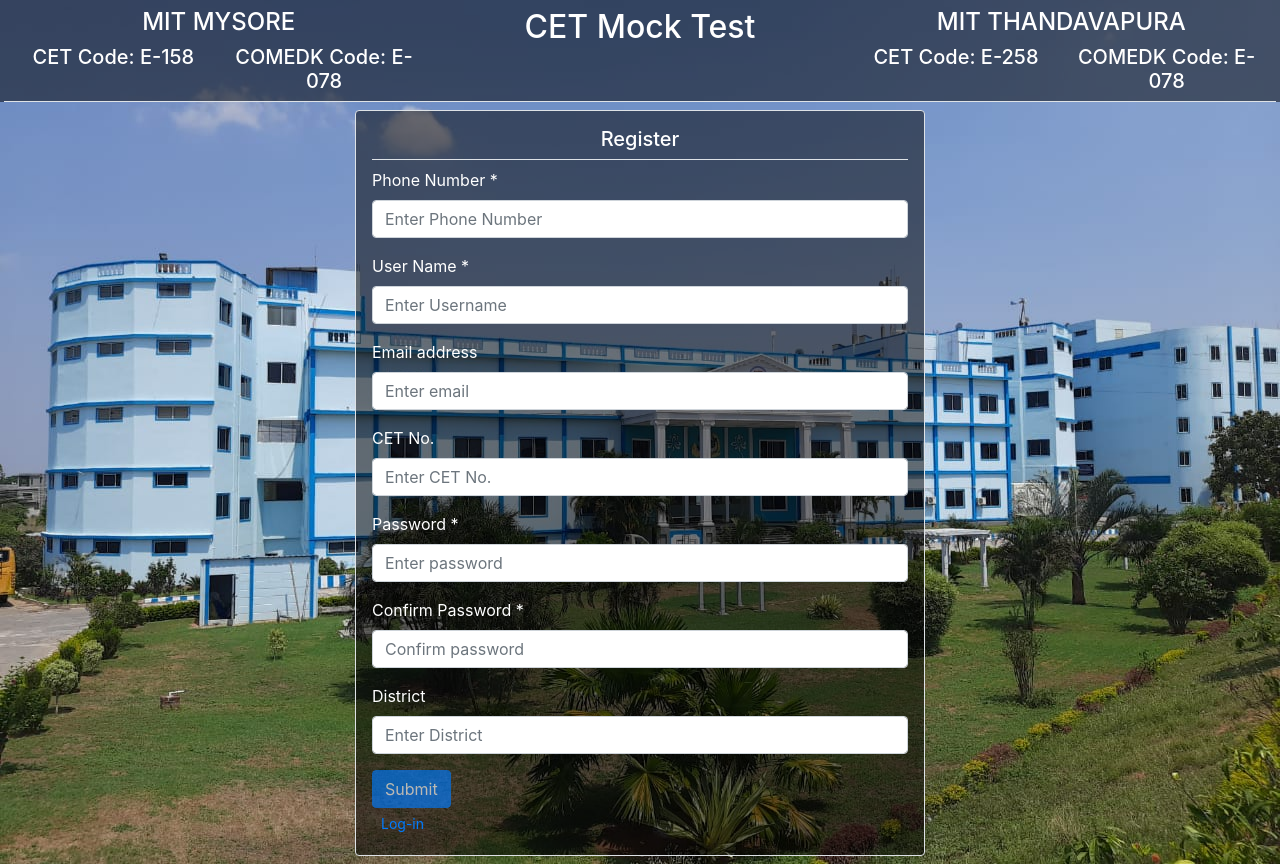
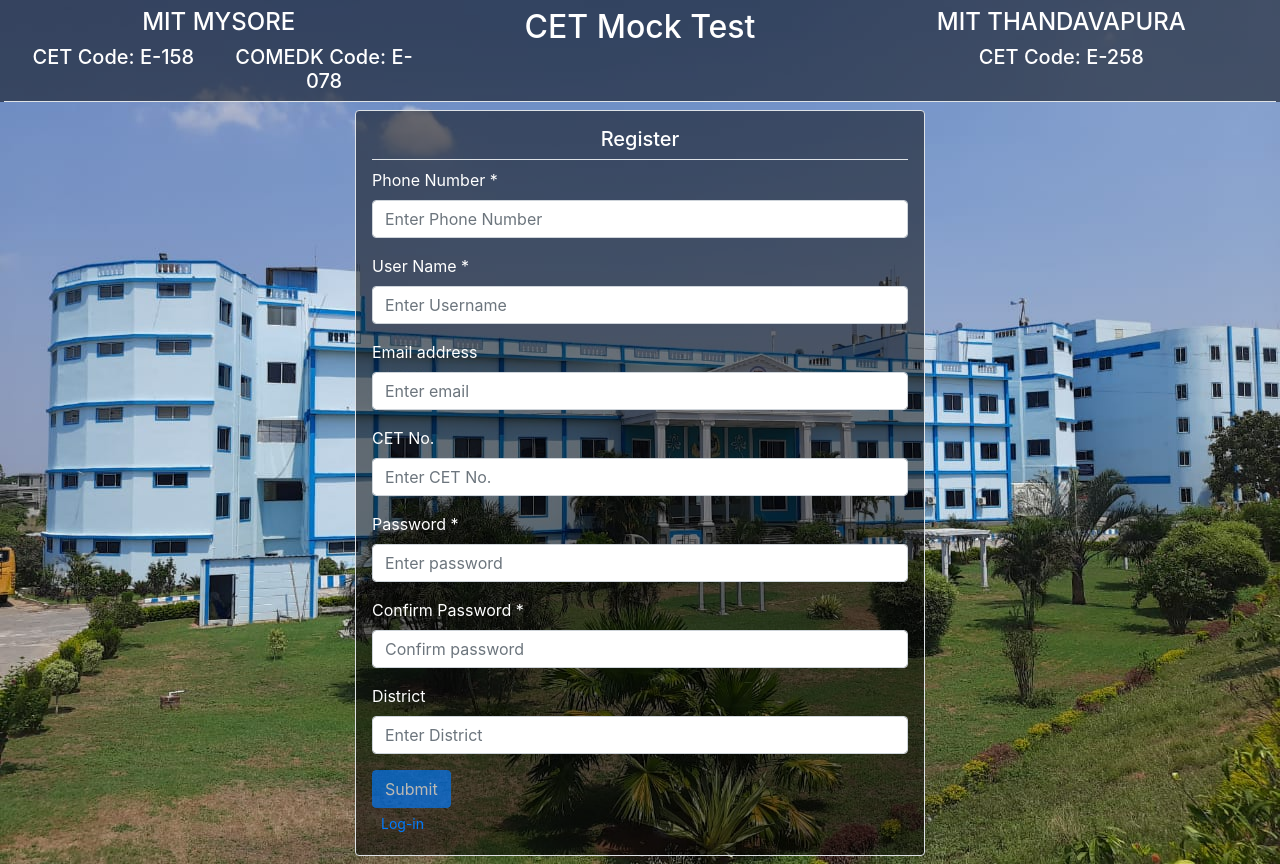
Before and after one commit to MohanKrishnaHB/cet-gym, a Django app: page /register in a window 1280 px wide. Run offline with Django 3.2, Linux system fonts and the light colour scheme; some libraries are stand-ins or nearby versions.

Commit message:
Made some html changes

```diff
--- a/templates/login.html
+++ b/templates/login.html
@@ -76,9 +76,6 @@
         <div class="col-auto">
           <h6>CET Code: E-258</h6>
         </div>
-        <div class="col-auto">
-          <h6>COMEDK Code: E-078</h6>
-        </div>
       </div>
     </div>
     <div
@@ -108,9 +105,6 @@
           <div class="w-100"></div>
           <div class="col">
             <h5>CET Code: E-258</h5>
-          </div>
-          <div class="col">
-            <h5>COMEDK Code: E-078</h5>
           </div>
         </div>
       </div>
--- a/templates/register.html
+++ b/templates/register.html
@@ -69,9 +69,6 @@
         <div class="col-auto">
           <h6>CET Code: E-258</h6>
         </div>
-        <div class="col-auto">
-          <h6>COMEDK Code: E-078</h6>
-        </div>
       </div>
     </div>
     <div
@@ -101,9 +98,6 @@
           <div class="w-100"></div>
           <div class="col">
             <h5>CET Code: E-258</h5>
-          </div>
-          <div class="col">
-            <h5>COMEDK Code: E-078</h5>
           </div>
         </div>
       </div>
```
